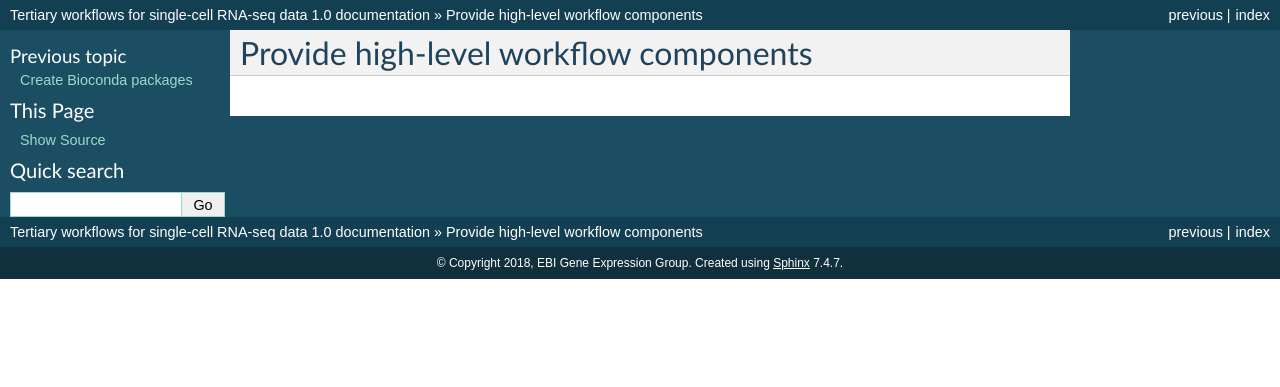
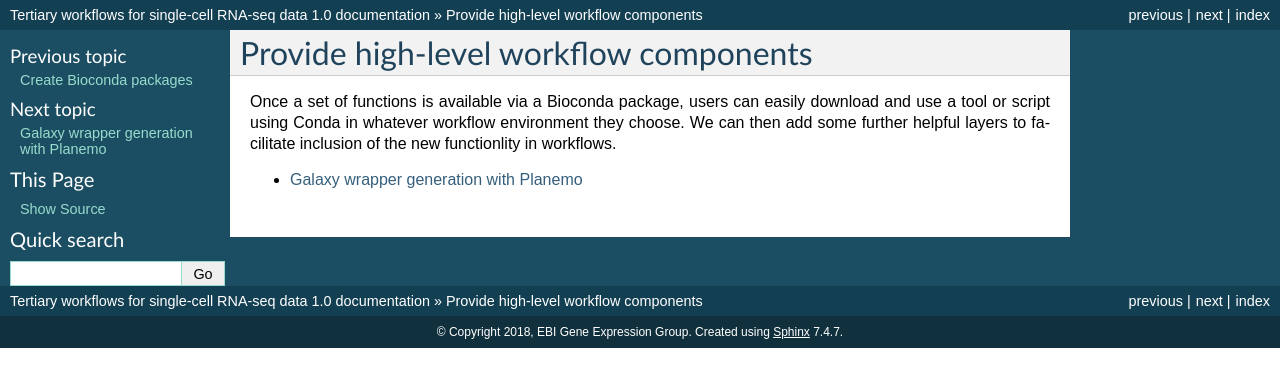
Before and after one commit to ebi-gene-expression-group/tertiary_workflows_docs, a Sphinx documentation site: the page built from docs/provide_workflow_components.rst, in a window 1280 px wide. Shown: the top 387 px of the page. Built offline with Sphinx 7.4.7, drawn with Linux system fonts in a browser that asks for light colours.

Commit message:
Latest changes

```diff
--- a/docs/adding_scripts_to_wrapper_packages.rst
+++ b/docs/adding_scripts_to_wrapper_packages.rst
@@ -4,4 +4,4 @@ Adding scripts to existing wrapper packages
 
 If a wrapper script package exists but does not contain a wrapper for functionality you need, please propose a new wrapper via a pull request. See :doc:`modules` for currently written or in-progress components.
 
-Follow the guidelines at e.g. :doc:`scripts_for_r_packages`, and submit a PR e.g. to `r-seurat-scripts <https://github.com/ebi-gene-expression-group/r-seurat-scripts>`_. Note that the script won't be available via Bioconda until there's a new release including your script, and the Bioconda recipe has been updated to point to that new release, but this is also a process you can contribute to.
+To do this write a wrapper following convention and guidelines where possible (see e.g. :doc:`scripts_for_r_packages`), and submit a PR e.g. to `r-seurat-scripts <https://github.com/ebi-gene-expression-group/r-seurat-scripts>`_. Note that the script won't be available via Bioconda until there's a new release including your script, and the Bioconda recipe has been updated to point to that new release, but this is also a process you can contribute to.
--- a/docs/index.rst
+++ b/docs/index.rst
@@ -45,10 +45,10 @@ This is a project to increase the re-usability and reproducibility of these work
    provide_wrapper_scripts
    writing_bioconda_recipes
    provide_workflow_components
+   writing_documentation
 
 
 ..   adding_scripts_to_wrapper_packages
      galaxy_community
      bioconda_wrapping_tools
     writing_planemo_galaxy_wrapper
-    writing_documentation
--- a/docs/provide_workflow_components.rst
+++ b/docs/provide_workflow_components.rst
@@ -1,3 +1,10 @@
 #########################################
 Provide high-level workflow components
 #########################################
+
+Once a set of functions is available via a Bioconda package, users can easily download and use a tool or script using Conda in whatever workflow environment they choose. We can then add some further helpful layers to facilitate inclusion of the new functionlity in workflows.
+
+.. toctree::
+    :maxdepth: 1
+
+    writing_planemo_galaxy_wrapper.rst
--- a/docs/provide_wrapper_scripts.rst
+++ b/docs/provide_wrapper_scripts.rst
@@ -5,7 +5,7 @@ Provide wrapper scripts
 You can help by writing or providing your wrapper scripts to make functionality from libraries more accessible from the command line. Adhering to some standards while doing this makes scripts more useful to the community
 
 .. toctree::
-    :maxdepth: 2
+    :maxdepth: 1
 
     scripts_for_r_packages
     scripts_for_python_packages
--- a/docs/writing_documentation.rst
+++ b/docs/writing_documentation.rst
@@ -2,6 +2,6 @@
 Writing documentation
 #####################
 
+Keeping documentation up-to-date on a large project such as this is challenging. Where you spot issues or out-of-date content we would love for you to request access to the `documentation repository <https://github.com/ebi-gene-expression-group/tertiary_workflows_docs>`_ and make changes to documentation via pull requests.
+
 Documentation should be written in reStructuredText for full compatibility with 'Read the Docs' and we encourage you to add and update documentation as you contribute code elements. Please follow the style guide at https://documentation-style-guide-sphinx.readthedocs.io/en/latest/style-guide.html, for example in the syntax used for different heading levels.
-
-You'll need to obtain access to the `documentation repository <https://github.com/ebi-gene-expression-group/tertiary_workflows_docs>`_ and make changes to documentation via pull requests to that repository.
```
